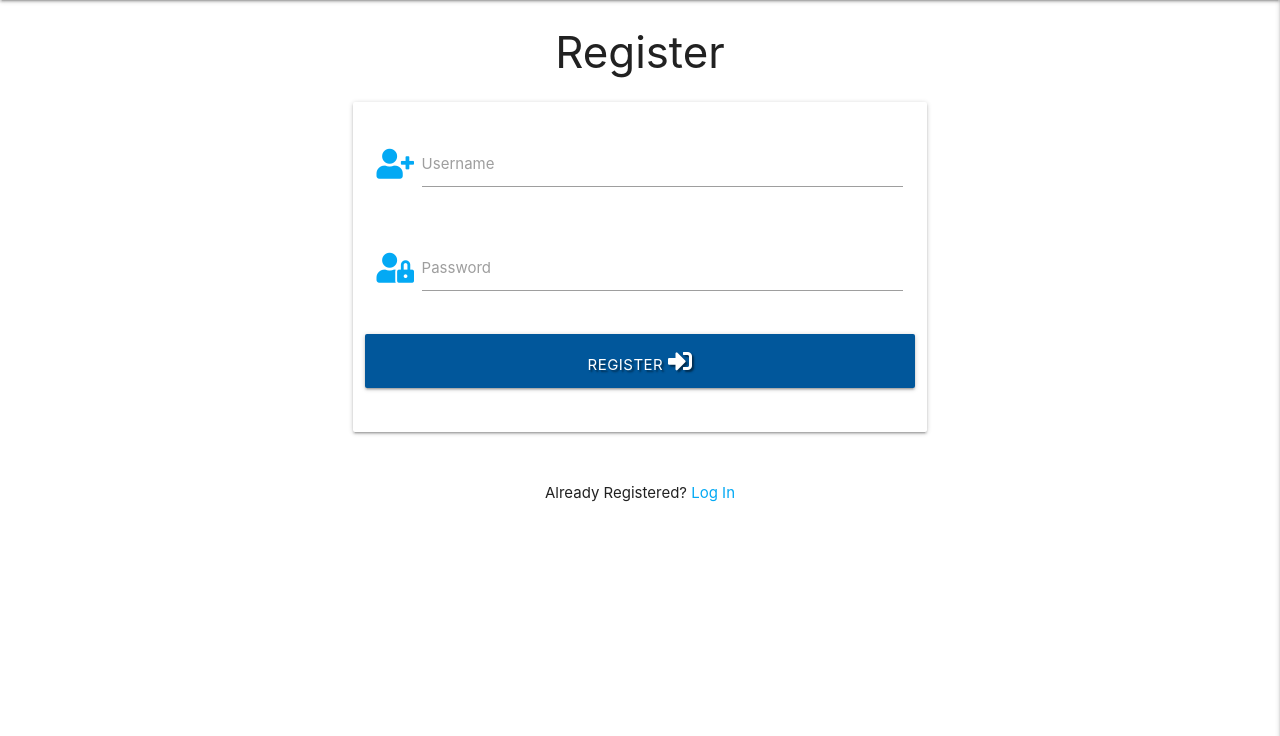
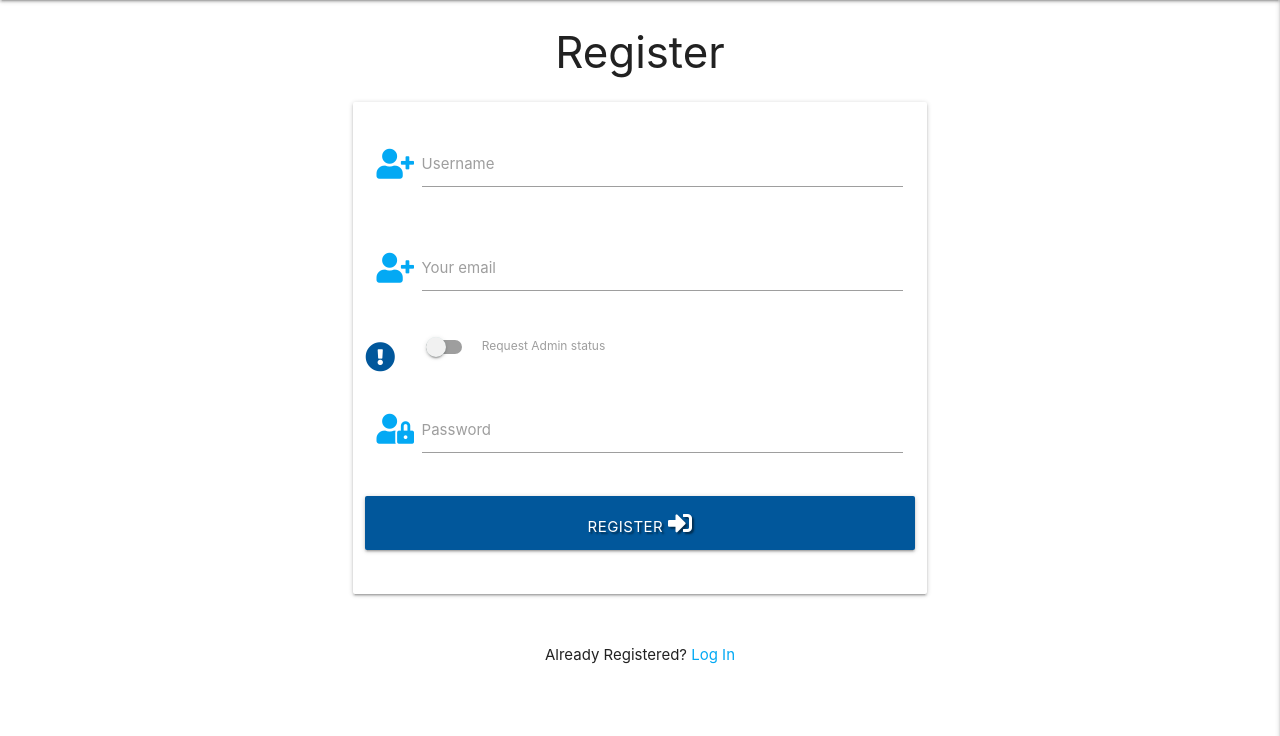
Before and after one commit to Davej66/task-manager-two, a Flask app: page /register in a window 1280 px wide. Shown: the part 64-800 px from the top of the page. Run offline with Flask 2, Linux system fonts and the light colour scheme; some libraries are stand-ins or nearby versions.

Commit message:
Allowing admin access

```diff
--- a/app.py
+++ b/app.py
@@ -35,6 +35,7 @@ def search():
 @app.route("/register", methods=["GET", "POST"])
 def register():
     if request.method == "POST":
+        is_admin = "on" if request.form.get("is_urgent") else "off"
         # check if username already exists in db
         existing_user = mongo.db.users.find_one(
             {"username": request.form.get("username").lower()})
@@ -45,6 +46,9 @@ def register():
 
         register = {
             "username": request.form.get("username").lower(),
+            "email": request.form.get("email").lower(),
+            "is_admin": is_admin,
+            "admin": "no",
             "password": generate_password_hash(request.form.get("password"))
         }
         mongo.db.users.insert_one(register)
--- a/templates/register.html
+++ b/templates/register.html
@@ -13,6 +13,27 @@
                         <input id="username" name="username" type="text" minlength="5" maxlength="15" pattern="^[a-zA-Z0-9]{5,15}$" class="validate" required>
                         <label for="username">Username</label>
                       </div>
+                </div>
+                <!--email-->
+                <div class="row">
+                    <div class="input-field col s12">
+                        <i class="fas fa-user-plus prefix light-blue-text darken-4"></i>
+                        <input id="email" name="email" type="text" minlength="5" maxlength="30" pattern="^[a-zA-Z0-9@.]{5,30}$" class="validate" required>
+                        <label for="email">Your email</label>
+                      </div>
+                </div>
+                <!--Admin request toggle-->
+                <div class="row">
+                    <div class="input-field col-12">
+                        <div class="switch">
+                            <i class="fas fa-exclamation-circle prefix light-blue-text text-darken-4"></i>
+                            <label for="is_admin">
+                                <input type="checkbox" id="is_admin" name="is_admin">
+                                <span class="lever"></span>
+                                Request Admin status
+                            </label>
+                        </div>
+                    </div>
                 </div>
                 <!--password-->
                 <div class="row">
```
